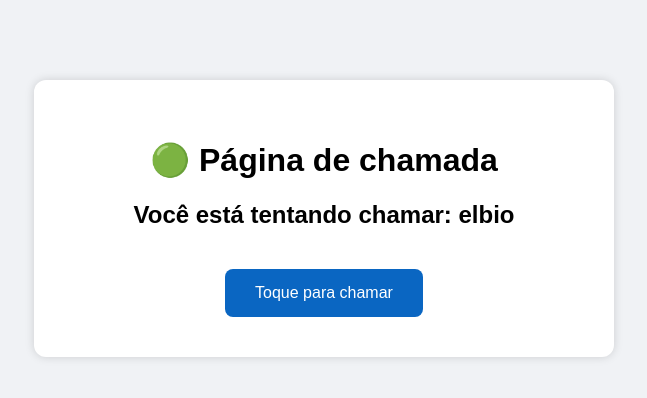
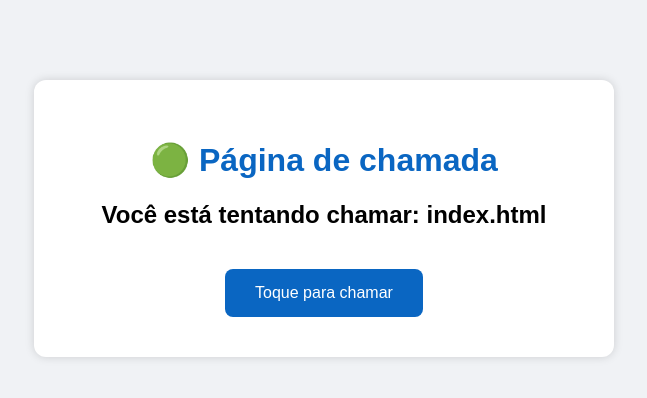
Before and after one commit to elbiojrodriguez/touch-to-talk-template, a plain HTML site: page index.html in a window 1280 px wide. Shown: the whole page, without its empty margins (316-963 px from the left). Drawn offline with Linux system fonts and the light colour scheme.

Commit message:
index.html

```diff
--- a/index.html
+++ b/index.html
@@ -8,10 +8,26 @@
   <link rel="icon" href="favicon.ico" />
 </head>
 <body>
-  <div class="container">
-    <h1>🟢 Página de chamada</h1>
-    <h2>Você está tentando chamar: <strong>elbio</strong></h2>
-    <button onclick="alert('Chamando elbio...')">Toque para chamar</button>
+  <div class="container" style="text-align: center; font-family: sans-serif; padding: 40px;">
+    <h1 style="color: #0a66c2;">🟢 Página de chamada</h1>
+    <h2 id="nomeChamado">Você está tentando chamar: <strong>...</strong></h2>
+    <button id="botaoChamar"
+      style="background-color: #0a66c2; color: white; padding: 15px 30px; border: none; border-radius: 8px; font-size: 16px;">
+      Toque para chamar
+    </button>
   </div>
+
+  <script>
+    // Captura o último fragmento da URL
+    const caminho = window.location.pathname;
+    const partes = caminho.split('/');
+    const nome = decodeURIComponent(partes[partes.length - 1] || 'Visitante');
+
+    // Atualiza o conteúdo visível
+    document.getElementById('nomeChamado').innerHTML = `Você está tentando chamar: <strong>${nome}</strong>`;
+    document.getElementById('botaoChamar').onclick = function() {
+      alert(`Chamando ${nome}...`);
+    };
+  </script>
 </body>
 </html>
```
